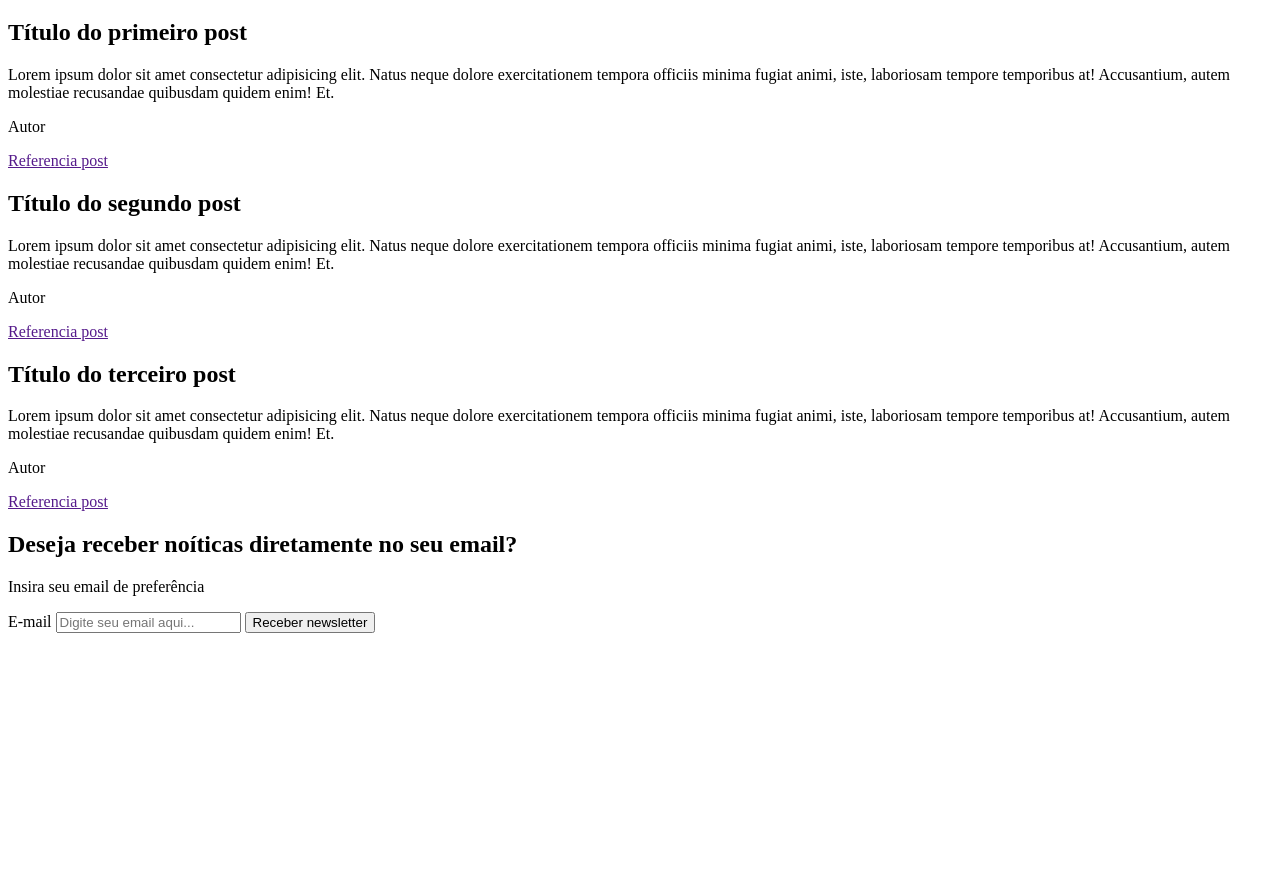
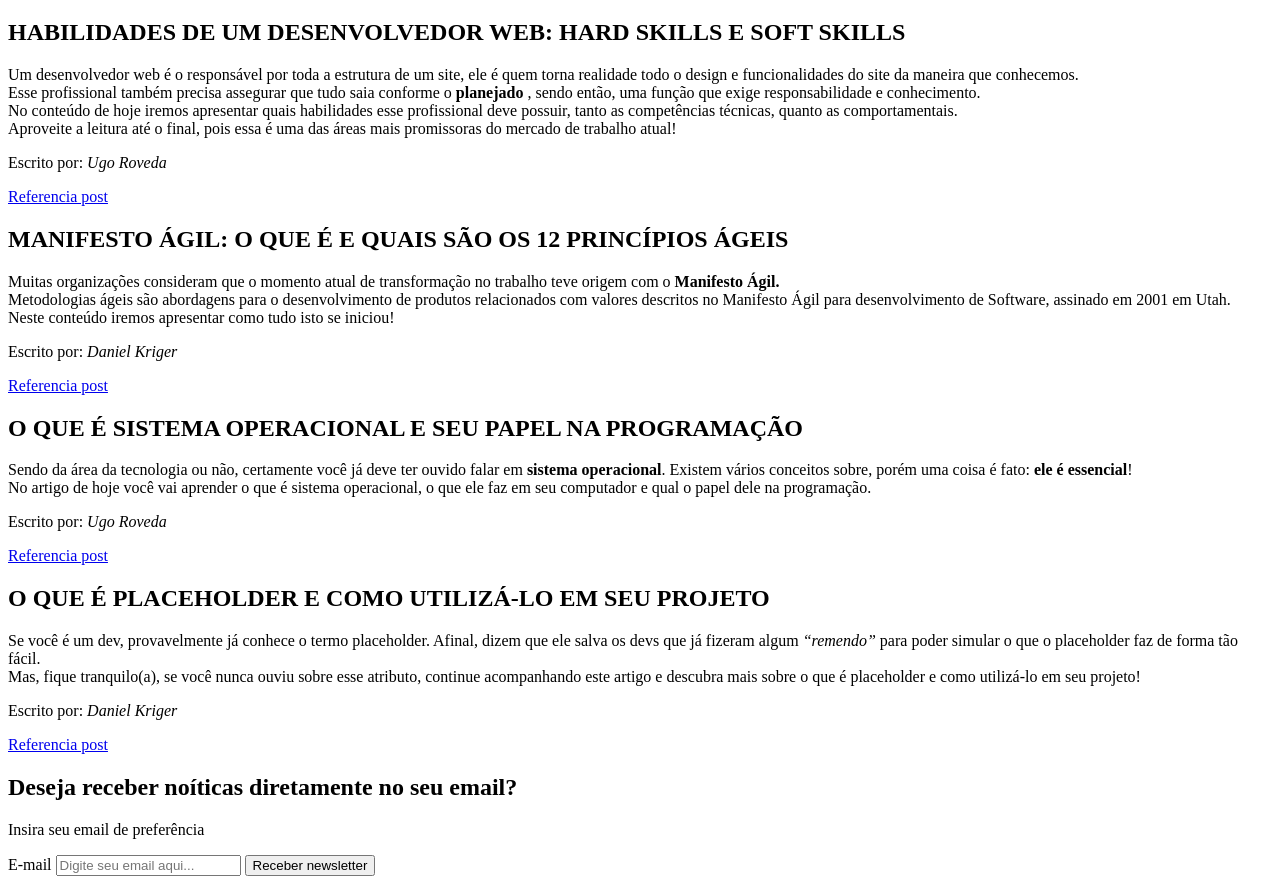
Before and after one commit to GiancarloPessatti/Projetosexta, a plain HTML site: page index.html in a window 1280 px wide. Shown: the part 61-945 px from the top of the page. Before the commit the page ends 800 px from the top, so only its background shows below. Drawn offline with Linux system fonts and the light colour scheme.

Commit message:
Entrega 1.00

```diff
--- a/index.html
+++ b/index.html
@@ -1,5 +1,5 @@
 <!DOCTYPE html>
-<html lang="en">
+<html lang="pt-BR">
 
 <head>
     <meta charset="UTF-8">
@@ -7,43 +7,86 @@
     <meta name="viewport" content="width=device-width, initial-scale=1.0">
     <title>Blog Kenzie</title>
     <link rel="icon" href="https://kenzie.com.br/favicon.jpeg">
+    <meta name="description" content="Conheça alguns assuntos que são tratados dentro da Kenzie!" />
 </head>
 
 <body>
+
     <h1>Blog da Kenzie</h1>
-    <h2>Título do primeiro post</h2>
-    <p>Lorem ipsum dolor sit amet consectetur adipisicing elit. Natus neque dolore exercitationem tempora officiis
-        minima fugiat animi, iste, laboriosam tempore temporibus at! Accusantium, autem molestiae recusandae quibusdam
-        quidem enim! Et.</p>
-    <p>Autor</p>
-    <a href="">Referencia post</a>
 
-    <h2>Título do segundo post</h2>
-    <p>Lorem ipsum dolor sit amet consectetur adipisicing elit. Natus neque dolore exercitationem tempora officiis
-        minima fugiat animi, iste, laboriosam tempore temporibus at! Accusantium, autem molestiae recusandae quibusdam
-        quidem enim! Et.</p>
-    <p>Autor</p>
-    <a href="">Referencia post</a>
+    <main>
 
-    <h2>Título do terceiro post</h2>
-    <p>Lorem ipsum dolor sit amet consectetur adipisicing elit. Natus neque dolore exercitationem tempora officiis
-        minima fugiat animi, iste, laboriosam tempore temporibus at! Accusantium, autem molestiae recusandae quibusdam
-        quidem enim! Et.</p>
-    <p>Autor</p>
-    <a href="">Referencia post</a>
+        <article>
+            <h2>HABILIDADES DE UM DESENVOLVEDOR WEB: HARD SKILLS E SOFT SKILLS</h2>
+            <p>Um desenvolvedor web é o responsável por toda a estrutura de um site, ele é quem torna realidade todo o
+                design e
+                funcionalidades do site da maneira que conhecemos.<br> Esse profissional também precisa assegurar que
+                tudo
+                saia
+                conforme o <strong>planejado</strong> , sendo então, uma função que exige responsabilidade e
+                conhecimento.
+                <br>
+                No conteúdo de hoje iremos apresentar quais habilidades esse profissional deve possuir, tanto as
+                competências
+                técnicas, quanto as comportamentais.<br> Aproveite a leitura até o final, pois essa é uma das áreas mais
+                promissoras
+                do mercado de trabalho atual!
+            </p>
+            <p>Escrito por: <i>Ugo Roveda</i></p>
+            <a target="_blank" href="https://kenzie.com.br/blog/habilidades-de-um-desenvolvedor/">Referencia post</a>
+        </article>
 
-    <h2>Deseja receber noíticas diretamente no seu email?</h2>
+        <article>
+            <h2>MANIFESTO ÁGIL: O QUE É E QUAIS SÃO OS 12 PRINCÍPIOS ÁGEIS</h2>
+            <p>Muitas organizações consideram que o momento atual de transformação no trabalho teve origem com o
+                <strong>Manifesto Ágil.</strong> <br>
+                Metodologias ágeis são abordagens para o desenvolvimento de produtos relacionados com valores descritos
+                no
+                Manifesto Ágil para desenvolvimento de Software, assinado em 2001 em Utah. <br>
+                Neste conteúdo iremos apresentar como tudo isto se iniciou!
+            </p>
+            <p>Escrito por: <i>Daniel Kriger</i></p>
+            <a target="_blank" href="https://kenzie.com.br/blog/manifesto-agil/">Referencia post</a>
+        </article>
 
-    <p>Insira seu email de preferência</p>
+        <article>
+            <h2>O QUE É SISTEMA OPERACIONAL E SEU PAPEL NA PROGRAMAÇÃO</h2>
+            <p>Sendo da área da tecnologia ou não, certamente você já deve ter ouvido falar em <strong>sistema
+                    operacional</strong>. Existem
+                vários conceitos sobre, porém uma coisa é fato: <strong>ele é essencial</strong>! <br>
+                No artigo de hoje você vai aprender o que é sistema operacional, o que ele faz em seu computador e qual
+                o
+                papel
+                dele na programação. </p>
+            <p>Escrito por: <i>Ugo Roveda</i></p>
+            <a target="_blank" href="https://kenzie.com.br/blog/sistema-operacional/">Referencia post</a>
+        </article>
 
-    <form>
-        <label for="email">E-mail</label>
-        <input type="text" id="email" required="true" placeholder="Digite seu email aqui..."
-        >
-        <button type="submit">Receber newsletter</button>
-    </form>
+        <article>
+            <h2>O QUE É PLACEHOLDER E COMO UTILIZÁ-LO EM SEU PROJETO</h2>
+            <p>Se você é um dev, provavelmente já conhece o termo placeholder. Afinal, dizem que ele salva os devs que
+                já
+                fizeram algum <em>“remendo”</em> para poder simular o que o placeholder faz de forma tão fácil. <br>
+                Mas, fique tranquilo(a), se você nunca ouviu sobre esse atributo, continue acompanhando este artigo e
+                descubra
+                mais sobre o que é placeholder e como utilizá-lo em seu projeto! </p>
+            <p>Escrito por: <i>Daniel Kriger</i></p>
+            <a target="_blank" href="https://kenzie.com.br/blog/placeholder/">Referencia post</a>
+        </article>
 
+        <h2>Deseja receber noíticas diretamente no seu email?</h2>
 
+        <p>Insira seu email de preferência</p>
+
+    </main>
+
+    <footer>
+        <form>
+            <label for="email">E-mail</label>
+            <input type="text" id="email" required="true" placeholder="Digite seu email aqui...">
+            <button type="submit">Receber newsletter</button>
+        </form>
+    </footer>
 
 </body>
 
```
